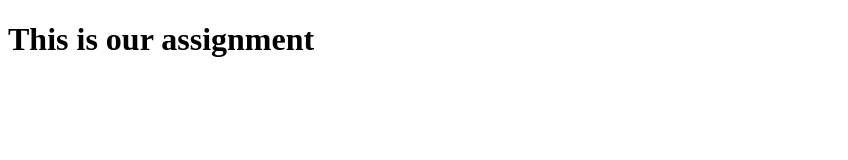
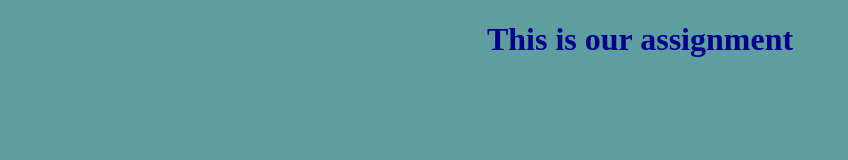
Before and after one commit to Richfield21/Assignment1, a plain HTML site: page index.html in a window 1280 px wide. Shown: the whole page, without its empty margins (0-848 px from the left). Drawn offline with Linux system fonts and the light colour scheme.

Commit message:
updagte 1

```diff
--- a/index.html
+++ b/index.html
@@ -1,6 +1,7 @@
 <!DOCTYPE html>
 <html>
     <head>
+    <link rel="stylesheet" type="text/css" href="style.CSS">
     <title>Assignment 1</title>
     </head>
 <body>
```
